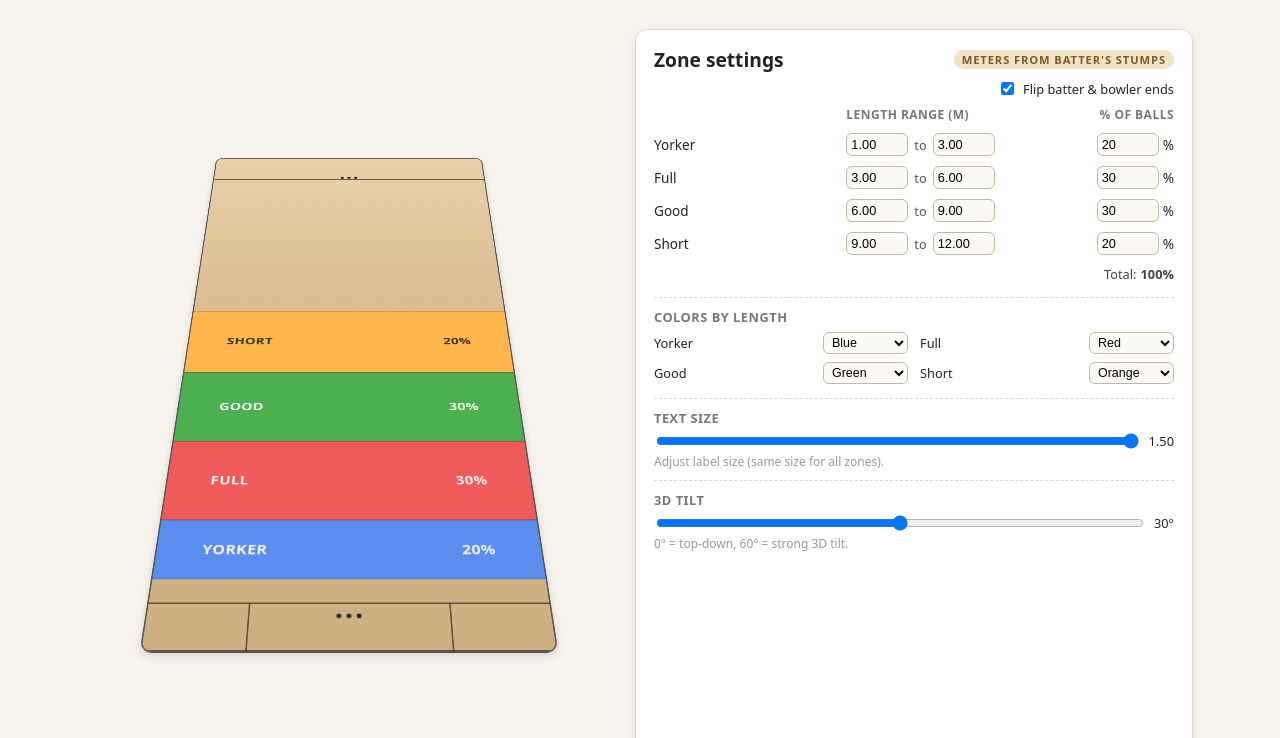
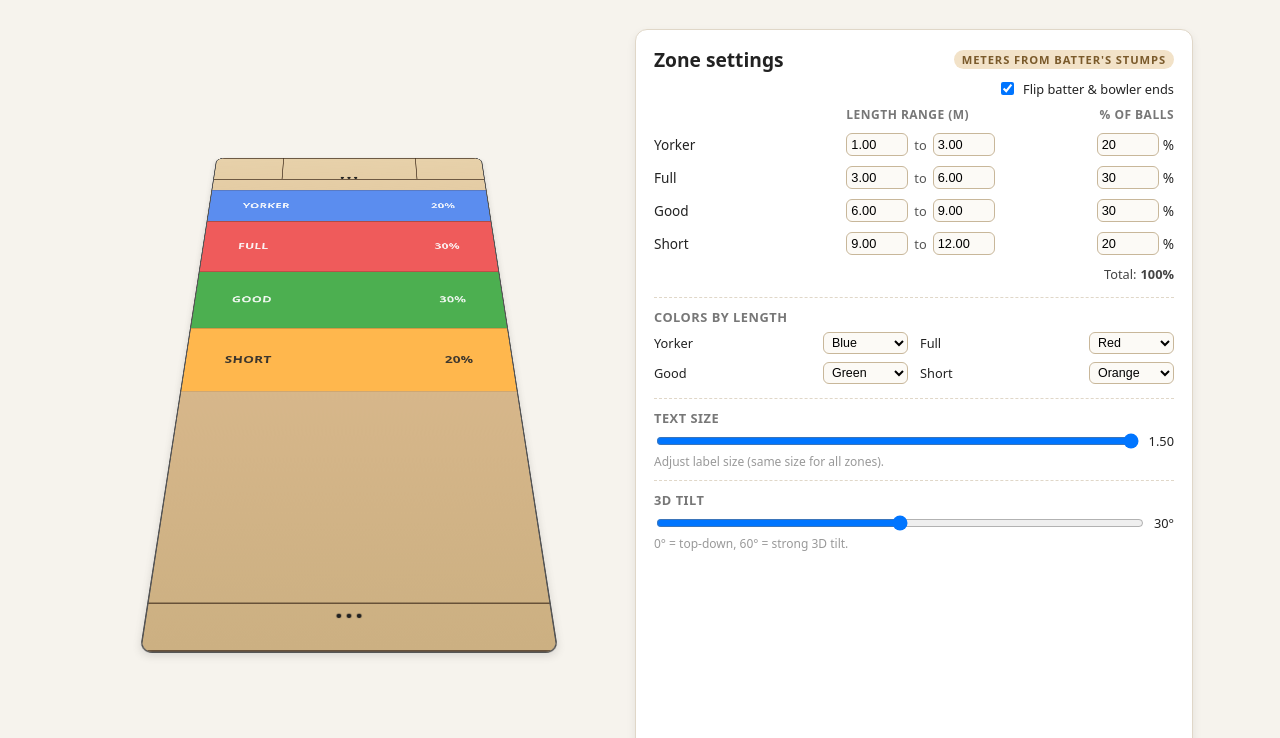
Before and after one commit to karthikeya-manchala/cricket-pitchmap, a plain HTML site: page index.html in a window 1280 px wide. Shown: the part 62-800 px from the top of the page. Drawn offline with Linux system fonts and the light colour scheme.

Commit message:
Update index.html

```diff
--- a/index.html
+++ b/index.html
@@ -632,7 +632,6 @@
 
     function update() {
       flipEnds = flipEndsInput.checked;
-      flipEndsInput.checked = true;
 
       // Percentages
       const pYorker = Math.round(parseFloat(pctInputs.yorker.value) || 0);
@@ -796,6 +795,7 @@
     flipEndsInput.addEventListener('change', update);
 
     // Initial render
+    flipEndsInput.checked = true;
     update();
   </script>
 </body>
```
